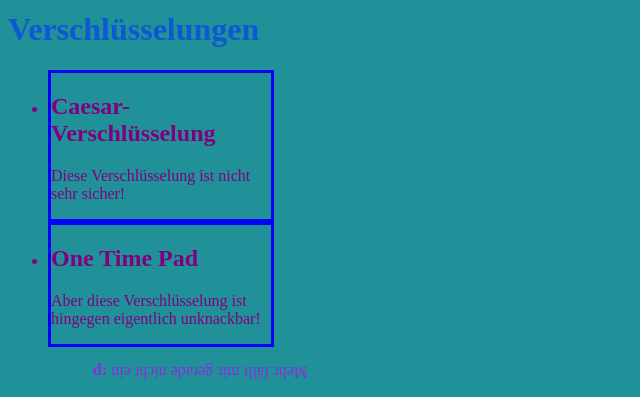
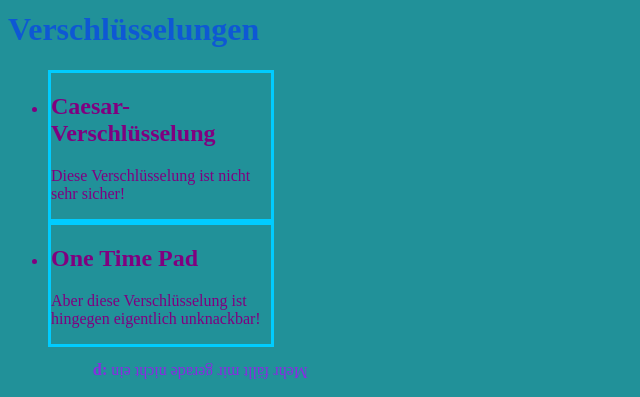
Before and after one commit to lisas0609/angular-fvqaaj, an Angular app: page / in a window 1280 px wide. Shown: the part 318-715 px from the top of the page, without its empty margins (0-640 px from the left). Built offline with nearby package versions, Linux system fonts and the light colour scheme.

Commit message:
1 file modified

```diff
--- a/src/app/app.component.css
+++ b/src/app/app.component.css
@@ -2,12 +2,12 @@ h1 {
   color: rgba(0, 47, 255, 0.575);
 }
 #ulf {
-border: 3px solid blue;
+border: 3px solid rgb(0, 204, 255);
 width: 220px;
 color: purple;
 }
 #lal {
-border: 3px solid blue;
+border: 3px solid rgb(0, 204, 255);
 width: 220px;
 color: purple;
 }
```
